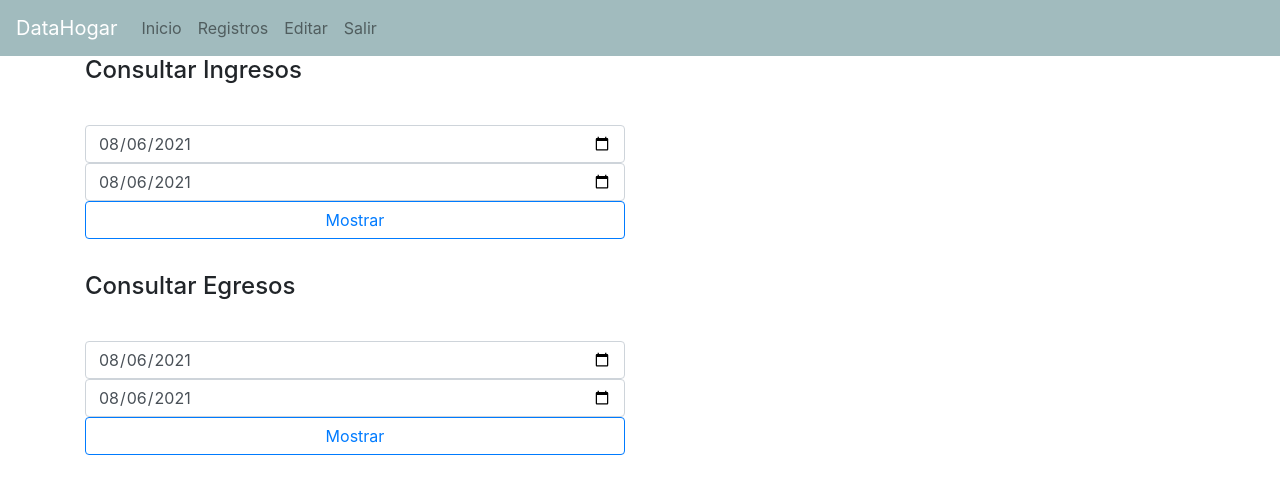
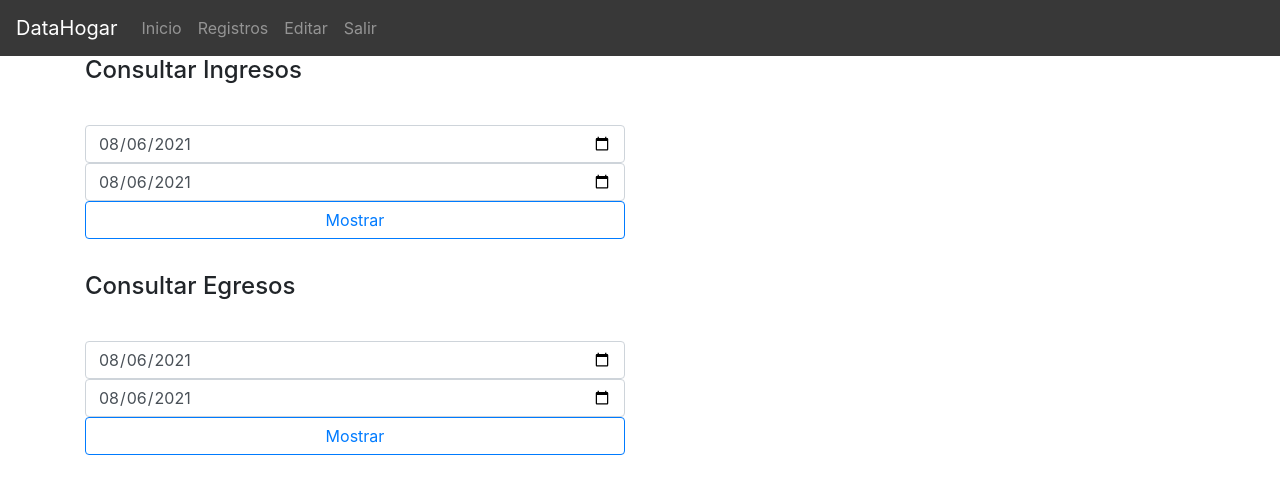
Before and after one commit to jawuermkr/DataHogar, a PHP site: page /edita.php in a window 1280 px wide. Shown: the top 486 px of the page. Run offline with PHP 8.4, Linux system fonts and the light colour scheme; the visitor is signed in with stand-in values (Sample User, id 1).

Commit message:
actualizaciones de estilo

```diff
--- a/abrir_conexion.php
+++ b/abrir_conexion.php
@@ -1,9 +1,9 @@
 <?php
 
     $host = "localhost";
-    $database = "";
-    $name = "";
-    $clave = "";
+    $database = "dh";
+    $name = "root";
+    $clave = "Bogota2021*";
 
     // Tablas
 
--- a/css/estilos.css
+++ b/css/estilos.css
@@ -10,10 +10,13 @@
     margin: 0px;
 }
 nav{
-    background: #A1BBBE !important;
+    background: #383838 !important;
 }
-.navbar-light .navbar-brand {
-    color:#fff !important;
+.nav-link {
+    color: rgb(148, 148, 148) !important;
+}
+.navbar-light .navbar-brand{
+    color:rgb(255, 255, 255) !important;
 }
 .login {
     text-align:center;
```
